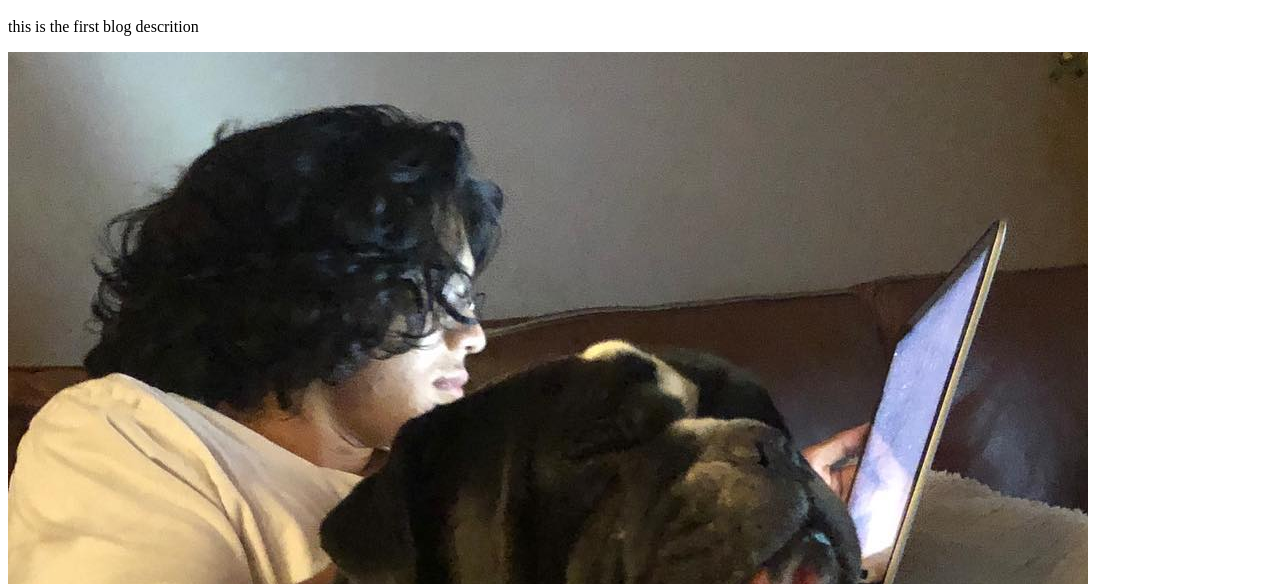
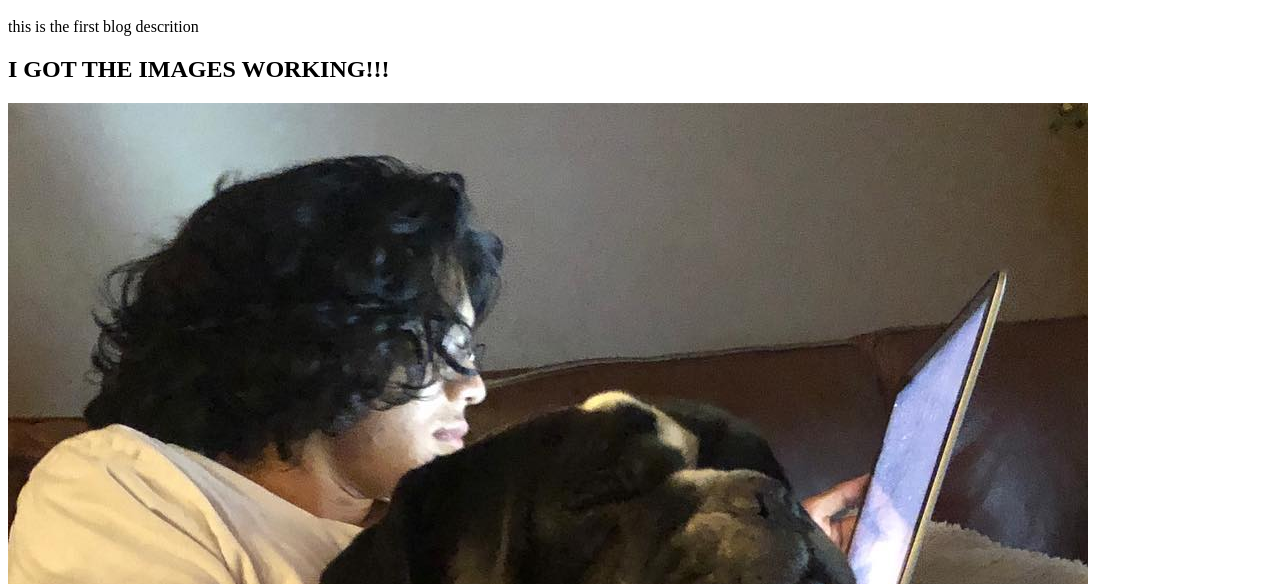
Before and after one commit to srianbury/gatsby-netlify-example, a Gatsby site: page /blog/first-title/ in a window 1280 px wide. Shown: the part 216-800 px from the top of the page. Built offline with nearby package versions, Linux system fonts and the light colour scheme; Gatsby itself is replaced by a stand-in of ours.

Commit message:
Update Blog “first-title”

```diff
--- a/content/blogs/first-title.md
+++ b/content/blogs/first-title.md
@@ -3,6 +3,8 @@ date: 2020-10-13T23:49:18.889Z
 title: first title
 description: this is the first blog descrition
 ---
+## I GOT THE IMAGES WORKING!!!
+
 ![stanley](../assets/test.jpg)
 
 heres an image for you
```
